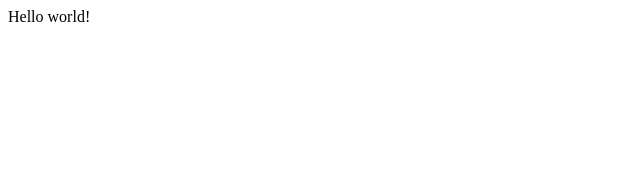
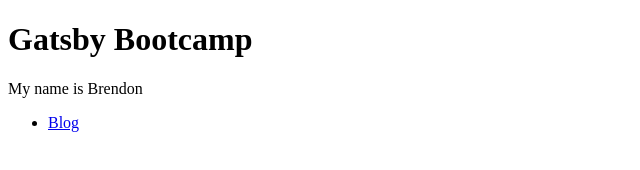
Before and after one commit to brendonpagano/gatsby-bootcamp, a Gatsby site: page / in a window 1280 px wide. Shown: the whole page, without its empty margins (0-640 px from the left). Built offline with nearby package versions, Linux system fonts and the light colour scheme; Gatsby itself is replaced by a stand-in of ours.

Commit message:
Play around with `useStaticQuery` and Gatsby's graphql

```diff
--- /dev/null
+++ b/src/components/Header.js
@@ -0,0 +1,22 @@
+import React from "react"
+import { useStaticQuery, graphql } from "gatsby"
+
+const Header = () => {
+  const data = useStaticQuery(graphql`
+    query {
+      site {
+        siteMetadata {
+          title
+        }
+      }
+    }
+  `)
+
+  return (
+    <div>
+      <h1>{data.site.siteMetadata.title}</h1>
+    </div>
+  )
+}
+
+export default Header
--- a/src/pages/index.js
+++ b/src/pages/index.js
@@ -1,3 +1,18 @@
 import React from "react"
+import { Link } from "gatsby"
 
-export default () => <div>Hello world!</div>
+import Header from "../components/Header"
+
+const IndexPage = () => (
+  <div>
+    <Header />
+    <p>My name is Brendon</p>
+    <ul>
+      <li>
+        <Link to="/blog">Blog</Link>
+      </li>
+    </ul>
+  </div>
+)
+
+export default IndexPage
```
